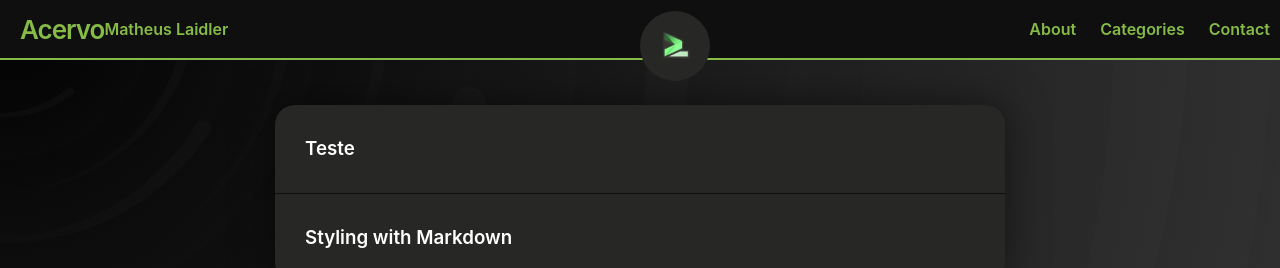
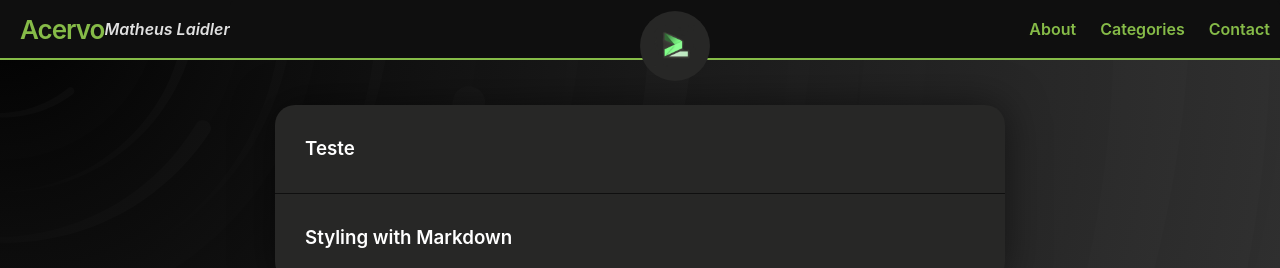
Before and after one commit to matheuslaidler/WayOfSec-Welcome-Theme, a Jekyll site: the page built from index.md, in a window 1280 px wide. Shown: the top 268 px of the page. Built offline with Jekyll 4.4.1, drawn with Linux system fonts in a browser that asks for light colours.

Commit message:
testando

```diff
--- a/_includes/header.html
+++ b/_includes/header.html
@@ -2,7 +2,7 @@
   {%- assign default_paths = site.pages | map: "path" -%}
   {%- assign page_paths = site.header_pages | default: default_paths -%}
   {%- assign titles_size = site.pages | map: 'title' | join: '' | size -%}
-  <a class="site-title" rel="author" href="{{ "/" | relative_url }}">{{ site.title | escape }}</a><a>Matheus Laidler</a>
+  <a class="site-title" rel="author" href="{{ "/" | relative_url }}">{{ site.title | escape }}</a><center><i>Matheus Laidler</i></center>
 
   {%- if titles_size > 0 -%}
     <nav class="site-nav">
```
